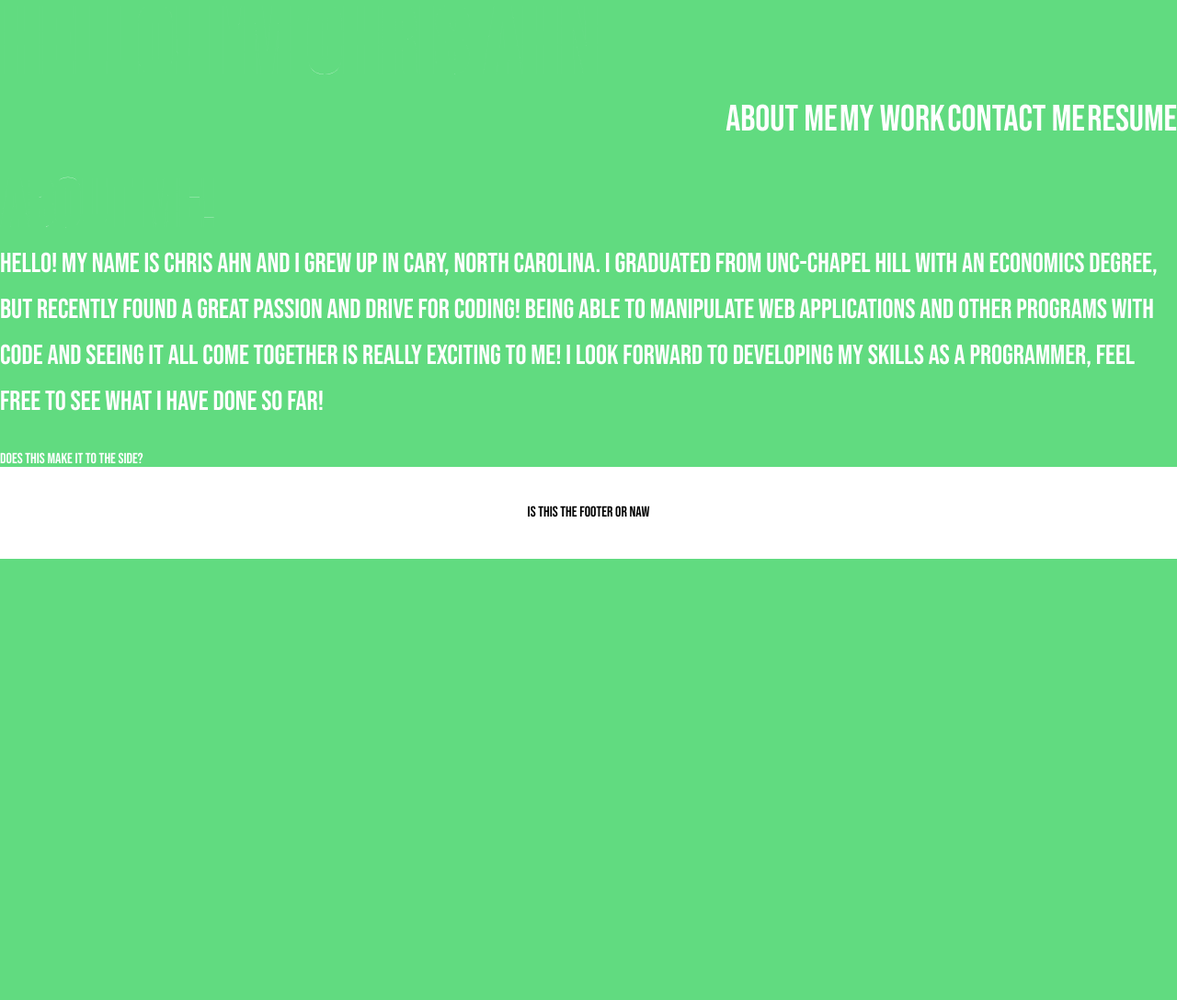
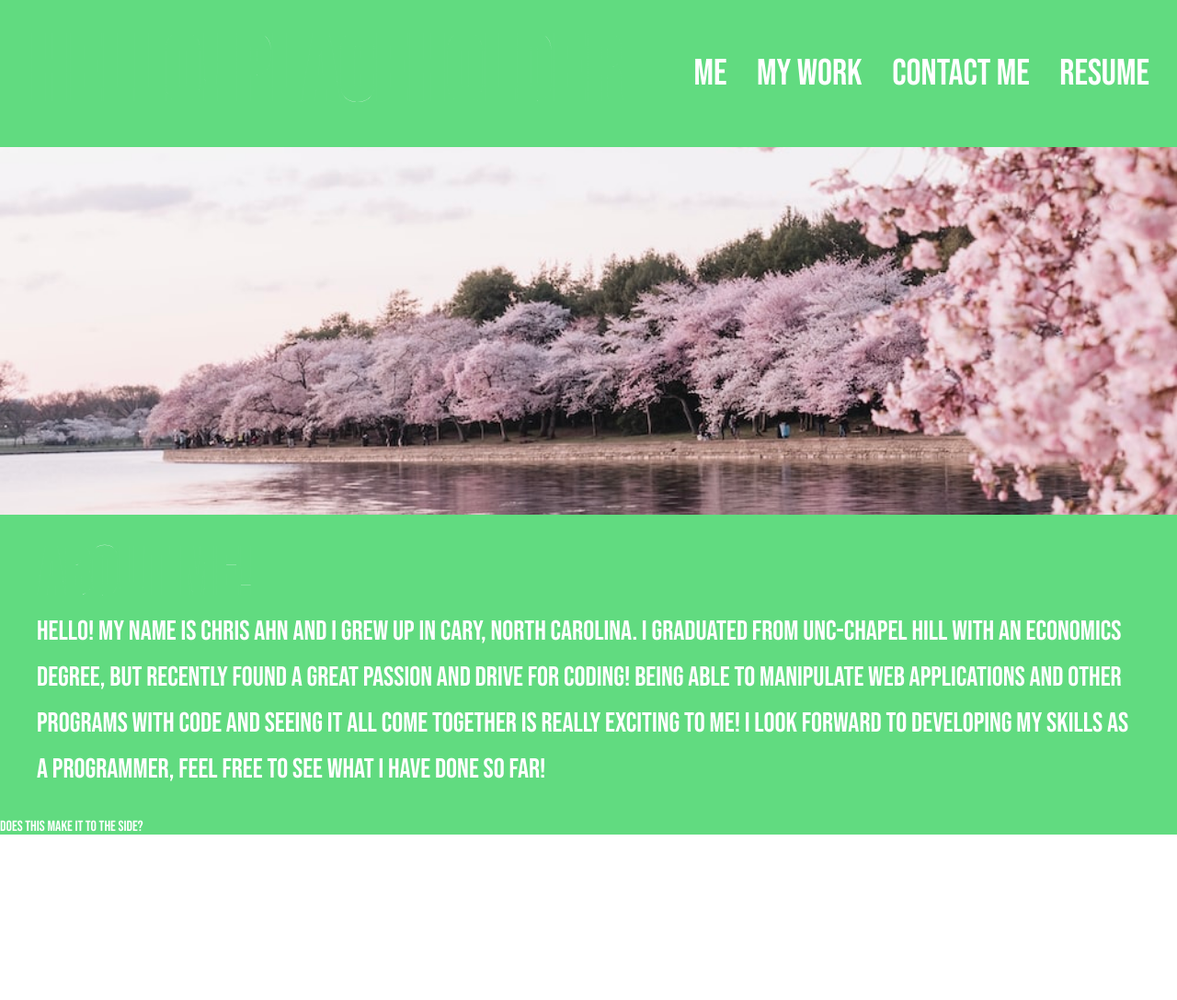
Before and after one commit to chrisahn10/Chris-s-Amazing-Portfolio, a plain HTML site: page index.html in a window 1280 px wide. Shown: the whole page at 92% size. Before the commit the page ends 800 px from the top, so only its background shows below. Drawn offline with Linux system fonts and the light colour scheme.

Commit message:
fixed nav bar

```diff
--- a/assets/css/style.css
+++ b/assets/css/style.css
@@ -1,14 +1,23 @@
+* {
+    box-sizing: border-box;
+}
+
 body {
     color: white;
     background-color: rgb(97, 219, 128);
     font-family: 'Bebas Neue', sans-serif;
 }
 
-header {
+.header {
     font-size: 100px;
     font-weight: bold;
     color: transparent;
     -webkit-text-stroke: .01px white;
+}
+
+h1 {
+    display: inline-block;
+    padding: 30px;
 }
 
 h2 {
@@ -18,14 +27,24 @@ h2 {
 }
 
 nav {
-    text-align: right;
-    display: inline;
+    float: right;
+    padding-top: 45px;
+    margin-right: 15px;
+}
+
+ul {
+    list-style-type: none;
 }
 
 li {
-    display: inline;
+    margin: 15px;
+    display: inline-block;
     font-size: 40px;
-    line-height: 60px;
+}
+
+a {
+    color: white;
+    text-decoration: none;
 }
 
 p  {
@@ -35,14 +54,25 @@ p  {
 
 footer {
     text-align: center;
-    color: black;
+    color: rgb(46, 43, 43);
     background-color: white;
     width: 100%;
-    height: 100px;
-    line-height: 100px;
+    line-height: 150px;
+
+}
+
+.landingImage {
+    height: 400px;
+    width: 100%;
+    margin-bottom: 25px;
+    background-image: url("../images/cherry-blossom.png");
+    background-size: cover;
+    background-position: center;
 }
 
 .AboutMe {
+    padding-left: 40px;
+    padding-right: 40px;
     margin: 30px auto;
     border: 10px white;
 }
--- a/index.html
+++ b/index.html
@@ -1,5 +1,5 @@
 <!DOCTYPE html>
-<html>
+<html lang="en">
 
 <head>
   <title>Chris's Amazing Portfolio!</title>
@@ -12,17 +12,18 @@
 
 <body class="back">
     <header>
-        <h1>Hello! I'm Chris Ahn</h1>
+        <h1 class = "header">Hello! placeholder</h1>
+        <nav>
+            <ul>
+                <li><a href="#AboutMe">Me</a></li>
+                <li><a href="#mywork">My Work</a></li>
+                <li><a href="#contact">Contact Me</a></li>
+                <li><a href="#resume">Resume</a></li>
+            </ul>
+        </nav>
     </header>
 
-    <nav>
-        <ul>
-            <li>About Me</li>
-            <li>My Work</li>
-            <li>Contact Me</li>
-            <li>Resume</li>
-        </ul>
-    </nav>
+    <div class = "landingImage"></div>
 
     <section class = "AboutMe">
         <h2>About me!</h2>
@@ -42,5 +43,10 @@
 
 
 <footer>
-    Is this the footer or naw
+    <ul>
+        <li><a href="#me">Me</a></li>
+        <li><a href="#mywork">My Work</a></li>
+        <li><a href="#contact">Contact Me</a></li>
+        <li><a href="#resume">Resume</a></li>
+      </ul>
 </footer>
```
Also changed, not shown: assets/images/cherry-blossom.png (added).
